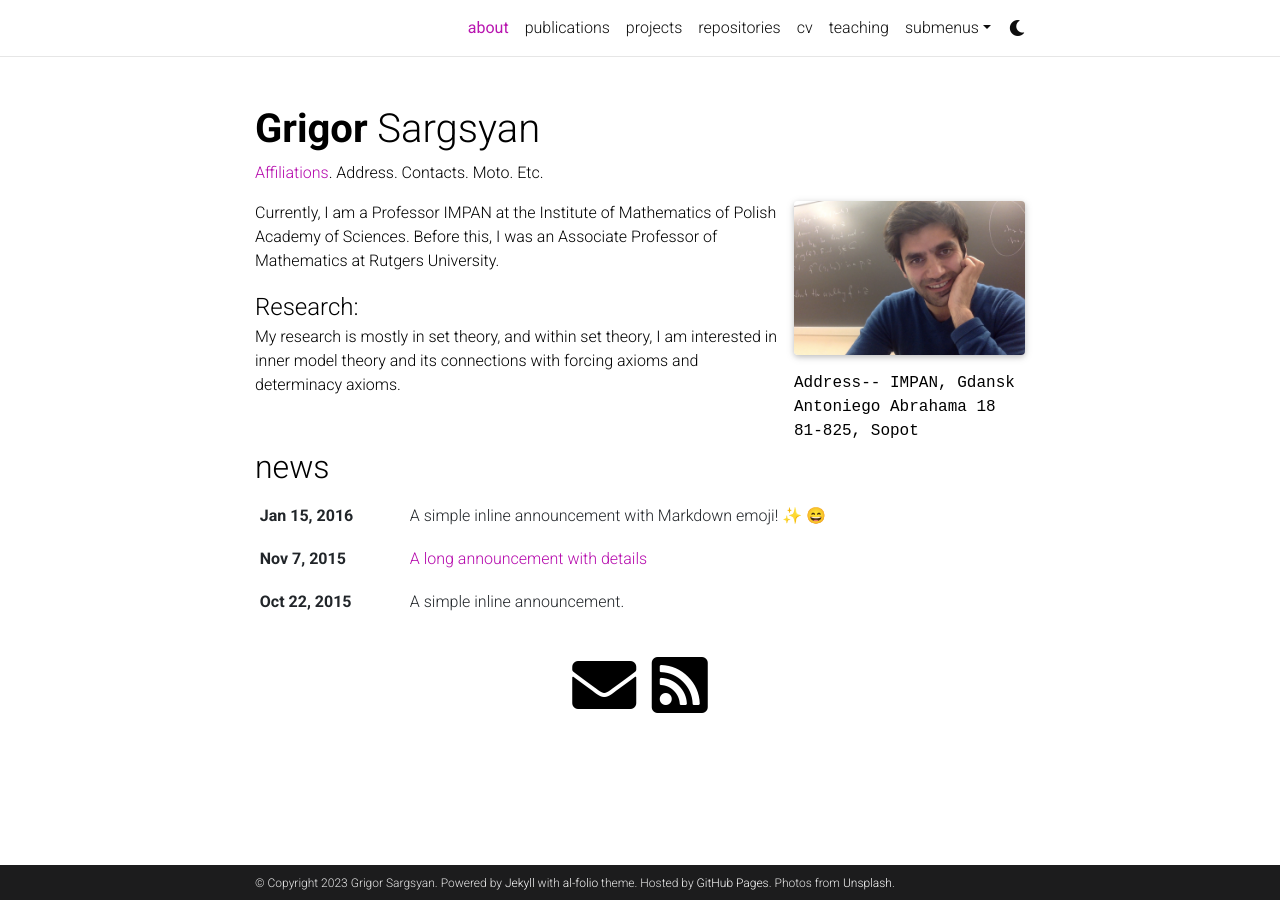
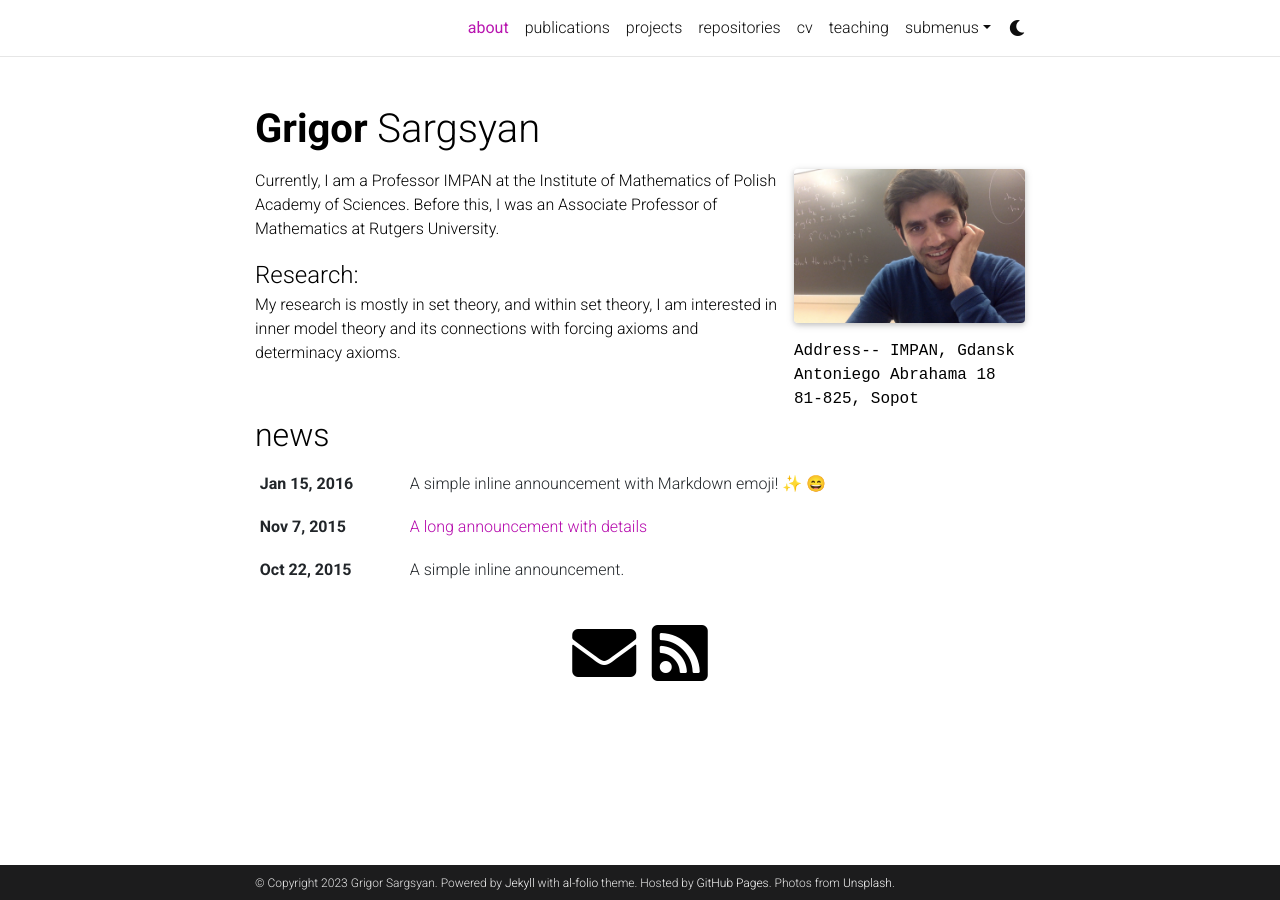
Before and after one commit to grigorsarg/grigorsarg.github.io, a Jekyll site: the page built from _pages/about.md, in a window 1280 px wide. Built offline with Jekyll 4.4.1, drawn with Linux system fonts in a browser that asks for light colours; full-size pictures stand in for the smaller copies a plugin makes; emoji names are drawn with the system emoji font; comment, search, counter and statistics services are not loaded; a style sheet for code colours, icons or effects is not loaded.

Commit message:
Update about.md

```diff
--- a/_pages/about.md
+++ b/_pages/about.md
@@ -2,7 +2,7 @@
 layout: about
 title: about
 permalink: /
-subtitle: <a href='#'>Affiliations</a>. Address. Contacts. Moto. Etc.
+
 
 profile:
   align: right
```
